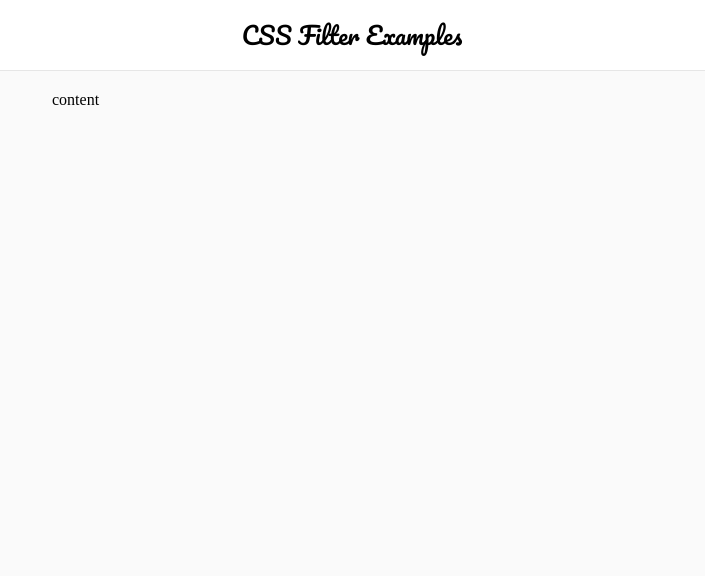
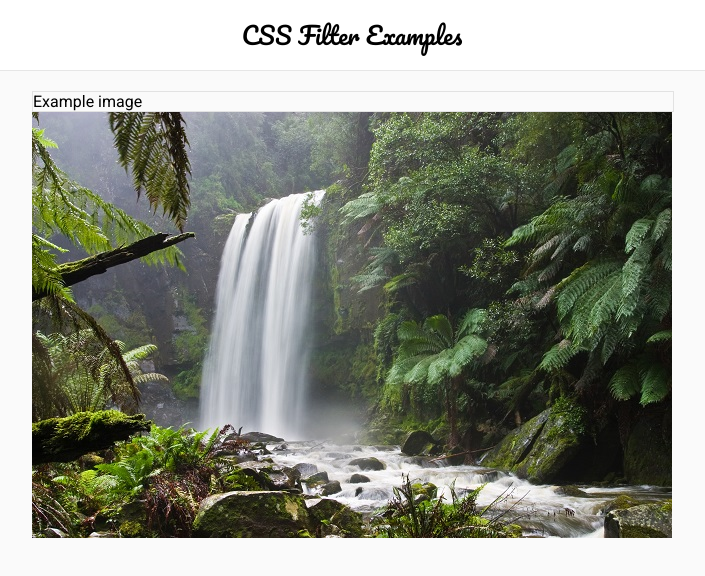
Before and after one commit to asc0de/filter-css-examples, a website: page index.html in a window 1280 px wide. Shown: the whole page, without its empty margins (288-993 px from the left). Drawn offline with Linux system fonts and the light colour scheme.

Commit message:
example part of card

```diff
--- a/app.css
+++ b/app.css
@@ -4,6 +4,7 @@ body {
     flex-direction: column;
     height: 100vh;
     user-select: none;
+    font-family: 'Roboto';
 }
 
 header {
@@ -27,10 +28,19 @@ article {
 }
 
 article .content {
-    max-width: 600px;
+    max-width: 640px;
     margin: 0 auto;
 }
 
 article .content section {
     margin-top: 20px;
 }
+
+.card {
+    max-width: 640px;
+}
+
+.card .card-title {
+    width: 100%;
+    border: 1px solid rgba(0,0,0,.0975);
+}
--- a/index.html
+++ b/index.html
@@ -6,6 +6,7 @@
     <meta http-equiv="X-UA-Compatible" content="ie=edge">
     <title>Filter CSS Examples</title>
     <link href="https://fonts.googleapis.com/css?family=Pacifico" rel="stylesheet">
+    <link href="https://fonts.googleapis.com/css?family=Roboto" rel="stylesheet">
     <link href="app.css" rel="stylesheet">
 </head>
 <body>
@@ -15,7 +16,15 @@
     <article>
         <div class="content">
             <section>
-                content
+                <div class="card">
+                    <div class="card-title">
+                        Example image
+                    </div>
+                    <div class="card-photo">
+                        <img src="example.jpg"/>
+                    </div>
+                    <div class="card-footer"></div>
+                </div>
             </section>
         </div>
     </article>
```
Also changed, not shown: example.jpg (added).
